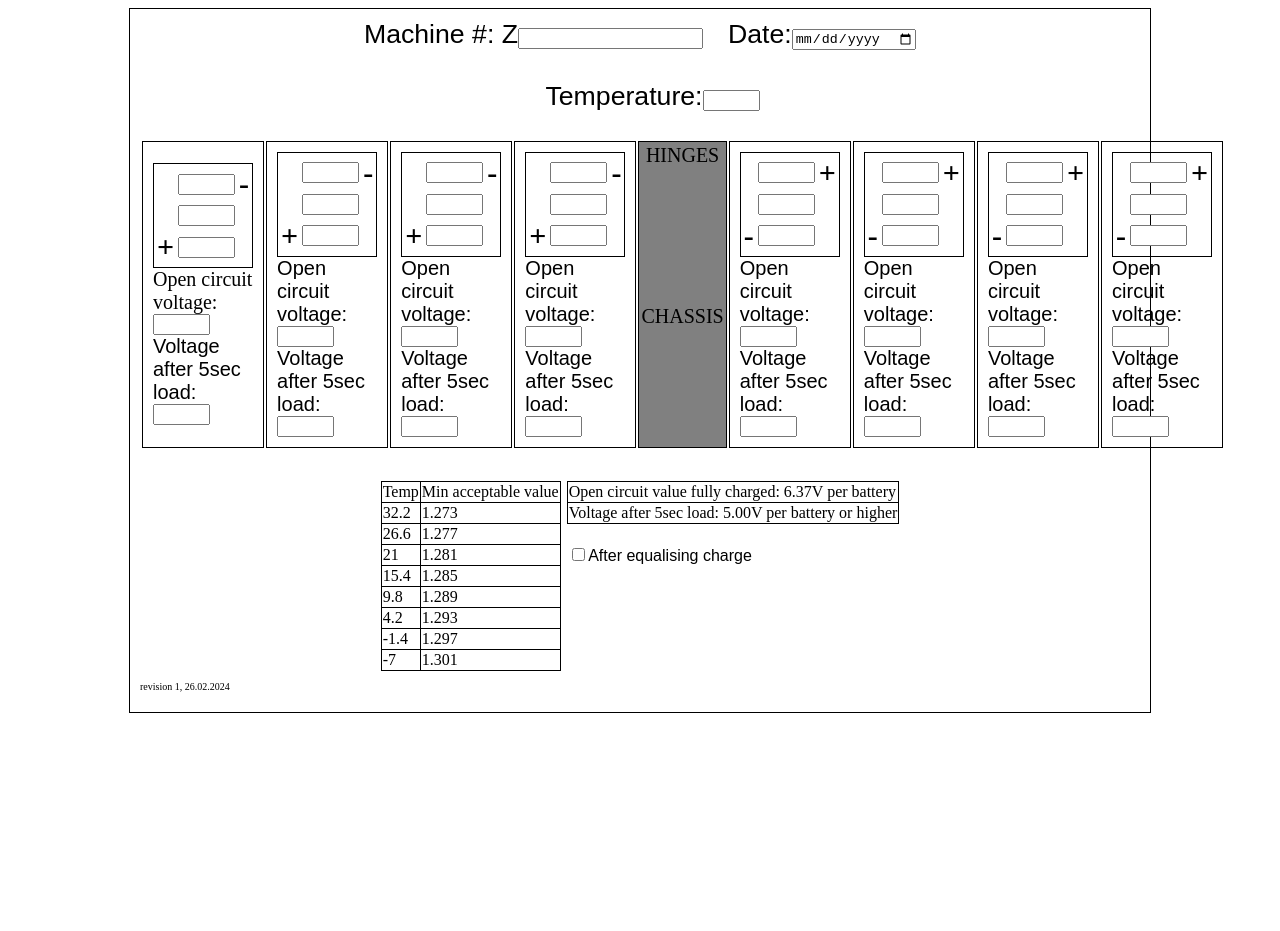
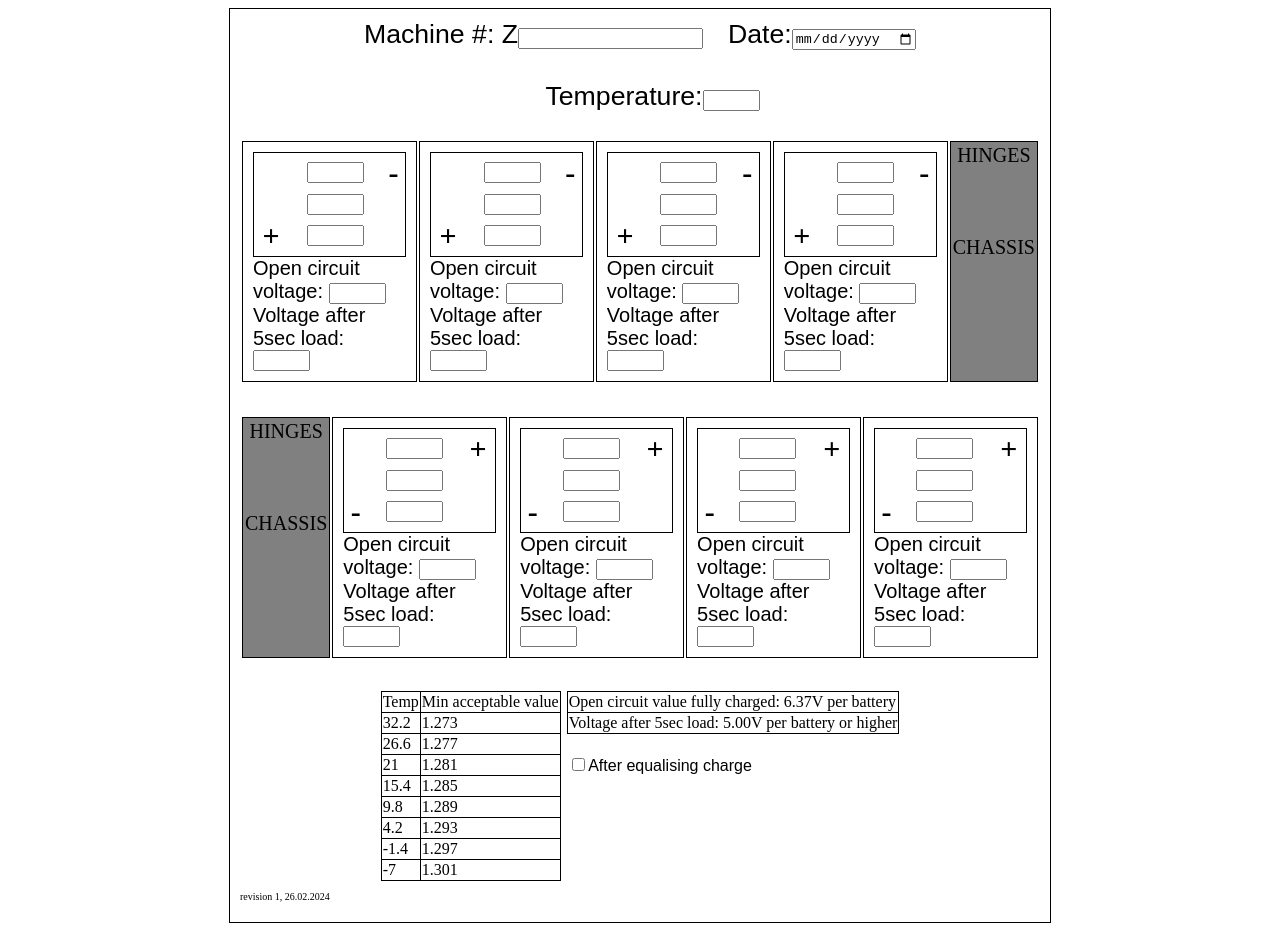
Before and after one commit to utevsky/Gravity-log, a plain HTML site: page Z33-45-alternative.html in a window 1280 px wide. Before the commit the page ends 800 px from the top, so only its background shows below. Drawn offline with Linux system fonts and the light colour scheme.

Commit message:
Update Z33-45-alternative.html

```diff
--- a/Z33-45-alternative.html
+++ b/Z33-45-alternative.html
@@ -4,7 +4,7 @@
 	</head>
 	<title>Gravity log 8x6V batteries</title>
 	<body><center>
-<div class="content" style="width:1000px;padding:10px;font-face:Arial; font-size:20pt; border:solid 1px">
+<div class="content" style="width:800px;padding:10px;font-face:Arial; font-size:20pt; border:solid 1px">
 <div>
 	<form>
 	<label style="font-family:Arial;">Machine #: Z</label><input type="text"><label style="font-family:Arial;padding-left:25px">Date:</label><input type="date"><br><br><label style="font-family:Arial;padding-left:25px">Temperature:</label><input type="text" size="4" maxlength="4">
@@ -12,88 +12,93 @@
 <table cellpadding="10px" style="width:100%;font-face:Arial; font-size:20px;">
 	<tr>
 		<td style="border:solid 1px">
-			<table style="width:100%;border:solid 1px">
+			<table style="width:100%;border:solid 1px;text-align:center">
 				<tr><td>&nbsp;</td>
 					<td><input type="text" inputmode="decimal" size="4" maxlength="4"></td><td><span style="font-size:30px;font-weight:bold">-</span></td></tr>
 			<tr><td>&nbsp;</td><td><input type="text" inputmode="decimal" size="4" maxlength="4"></td><td>&nbsp;</td></tr>
 			<tr><td><span style="font-size:30px;font-weight:bold;">+</span></td><td><input type="text" inputmode="decimal" size="4" maxlength="4"></td><td>&nbsp;</td></tr>
 			</table>
-<span style=text<label style="font-family:Arial;">Open circuit voltage: </label><input type="text" inputmode="decimal" size="4" maxlength="4">
+<label style="font-family:Arial;">Open circuit voltage: </label><input type="text" inputmode="decimal" size="4" maxlength="4"><br>
 <label style="font-family:Arial;">Voltage after 5sec load: </label><input type="text" inputmode="decimal" size="4" maxlength="4">
 		</td>
 <td style="border:solid 1px">
-			<table style="width:100%;border:solid 1px">
+			<table style="width:100%;border:solid 1px;text-align:center">
 				<tr><td>&nbsp;</td>
 					<td><input type="text" inputmode="decimal" size="4" maxlength="4"></td><td><span style="font-size:30px;font-weight:bold">-</span></td></tr>
 			<tr><td>&nbsp;</td><td><input type="text" inputmode="decimal" size="4" maxlength="4"></td><td>&nbsp;</td></tr>
 			<tr><td><span style="font-size:30px;font-weight:bold;">+</span></td><td><input type="text" inputmode="decimal" size="4" maxlength="4"></td><td>&nbsp;</td></tr>
 			</table>
-<label style="font-family:Arial;">Open circuit voltage: </label><input type="text" inputmode="decimal" size="4" maxlength="4">
+<label style="font-family:Arial;">Open circuit voltage: </label><input type="text" inputmode="decimal" size="4" maxlength="4"><br>
 <label style="font-family:Arial;">Voltage after 5sec load: </label><input type="text" inputmode="decimal" size="4" maxlength="4">
 		</td>
 <td style="border:solid 1px">
-			<table style="width:100%;border:solid 1px">
+			<table style="width:100%;border:solid 1px;text-align:center">
 				<tr><td>&nbsp;</td>
 					<td><input type="text" inputmode="decimal" size="4" maxlength="4"></td><td><span style="font-size:30px;font-weight:bold">-</span></td></tr>
 			<tr><td>&nbsp;</td><td><input type="text" inputmode="decimal" size="4" maxlength="4"></td><td>&nbsp;</td></tr>
 			<tr><td><span style="font-size:30px;font-weight:bold;">+</span></td><td><input type="text" inputmode="decimal" size="4" maxlength="4"></td><td>&nbsp;</td></tr>
 			</table>
-<label style="font-family:Arial;">Open circuit voltage: </label><input type="text" inputmode="decimal" size="4" maxlength="4">
+<label style="font-family:Arial;">Open circuit voltage: </label><input type="text" inputmode="decimal" size="4" maxlength="4"><br>
 <label style="font-family:Arial;">Voltage after 5sec load: </label><input type="text" inputmode="decimal" size="4" maxlength="4">
 		</td>
 <td style="border:solid 1px">
-			<table style="width:100%;border:solid 1px">
+			<table style="width:100%;border:solid 1px;text-align:center">
 				<tr><td>&nbsp;</td>
 					<td><input type="text" inputmode="decimal" size="4" maxlength="4"></td><td><span style="font-size:30px;font-weight:bold">-</span></td></tr>
 			<tr><td>&nbsp;</td><td><input type="text" inputmode="decimal" size="4" maxlength="4"></td><td>&nbsp;</td></tr>
 			<tr><td><span style="font-size:30px;font-weight:bold;">+</span></td><td><input type="text" inputmode="decimal" size="4" maxlength="4"></td><td>&nbsp;</td></tr>
 			</table>
-<label style="font-family:Arial;">Open circuit voltage: </label><input type="text" inputmode="decimal" size="4" maxlength="4">
+<label style="font-family:Arial;">Open circuit voltage: </label><input type="text" inputmode="decimal" size="4" maxlength="4"><br>
 <label style="font-family:Arial;">Voltage after 5sec load: </label><input type="text" inputmode="decimal" size="4" maxlength="4">
 		</td>
-		<td style="background-color:grey;border:solid 1px;padding:2px;text-align:center;vertical-align:top;">HINGES<br><br><br><br><br><br><br>CHASSIS</td>
+		<td style="background-color:grey;border:solid 1px;padding:2px;text-align:center;vertical-align:top;">HINGES<br><br><br><br>CHASSIS</td></tr></table>
+<br>
+
+<table cellpadding="10px" style="width:100%;font-face:Arial; font-size:20px;">
+<tr><td style="background-color:grey;border:solid 1px;padding:2px;text-align:center;vertical-align:top;">HINGES<br><br><br><br>CHASSIS</td>
 		<td style="border:solid 1px">
-			<table style="width:100%;border:solid 1px">
+			<table style="width:100%;border:solid 1px;text-align:center">
 				<tr><td>&nbsp;</td>
 					<td><input type="text" inputmode="decimal" size="4" maxlength="4"></td><td><span style="font-size:30px;font-weight:bold">+</span></td></tr>
 			<tr><td>&nbsp;</td><td><input type="text" inputmode="decimal" size="4" maxlength="4"></td><td>&nbsp;</td></tr>
 			<tr><td><span style="font-size:30px;font-weight:bold;">-</span></td><td><input type="text" inputmode="decimal" size="4" maxlength="4"></td><td>&nbsp;</td></tr>
 			</table>
-<label style="font-family:Arial;">Open circuit voltage: </label><input type="text" inputmode="decimal" size="4" maxlength="4">
+<label style="font-family:Arial;">Open circuit voltage: </label><input type="text" inputmode="decimal" size="4" maxlength="4"><br>
 <label style="font-family:Arial;">Voltage after 5sec load: </label><input type="text" inputmode="decimal" size="4" maxlength="4">
 		</td>
 <td style="border:solid 1px">
-			<table style="width:100%;border:solid 1px">
+			<table style="width:100%;border:solid 1px;text-align:center">
 				<tr><td>&nbsp;</td>
 					<td><input type="text" inputmode="decimal" size="4" maxlength="4"></td><td><span style="font-size:30px;font-weight:bold">+</span></td></tr>
 			<tr><td>&nbsp;</td><td><input type="text" inputmode="decimal" size="4" maxlength="4"></td><td>&nbsp;</td></tr>
 			<tr><td><span style="font-size:30px;font-weight:bold;">-</span></td><td><input type="text" inputmode="decimal" size="4" maxlength="4"></td><td>&nbsp;</td></tr>
 			</table>
-<label style="font-family:Arial;">Open circuit voltage: </label><input type="text" inputmode="decimal" size="4" maxlength="4">
+<label style="font-family:Arial;">Open circuit voltage: </label><input type="text" inputmode="decimal" size="4" maxlength="4"><br>
 <label style="font-family:Arial;">Voltage after 5sec load: </label><input type="text" inputmode="decimal" size="4" maxlength="4">
 		</td>
 <td style="border:solid 1px">
-			<table style="width:100%;border:solid 1px">
+			<table style="width:100%;border:solid 1px;text-align:center">
 				<tr><td>&nbsp;</td>
 					<td><input type="text" inputmode="decimal" size="4" maxlength="4"></td><td><span style="font-size:30px;font-weight:bold">+</span></td></tr>
 			<tr><td>&nbsp;</td><td><input type="text" inputmode="decimal" size="4" maxlength="4"></td><td>&nbsp;</td></tr>
 			<tr><td><span style="font-size:30px;font-weight:bold;">-</span></td><td><input type="text" inputmode="decimal" size="4" maxlength="4"></td><td>&nbsp;</td></tr>
 			</table>
-<label style="font-family:Arial;">Open circuit voltage: </label><input type="text" inputmode="decimal" size="4" maxlength="4">
+<label style="font-family:Arial;">Open circuit voltage: </label><input type="text" inputmode="decimal" size="4" maxlength="4"><br>
 <label style="font-family:Arial;">Voltage after 5sec load: </label><input type="text" inputmode="decimal" size="4" maxlength="4">
 		</td>
 <td style="border:solid 1px">
-			<table style="width:100%;border:solid 1px">
+			<table style="width:100%;border:solid 1px;text-align:center">
 				<tr><td>&nbsp;</td>
 					<td><input type="text" inputmode="decimal" size="4" maxlength="4"></td><td><span style="font-size:30px;font-weight:bold">+</span></td></tr>
 			<tr><td>&nbsp;</td><td><input type="text" inputmode="decimal" size="4" maxlength="4"></td><td>&nbsp;</td></tr>
 			<tr><td><span style="font-size:30px;font-weight:bold;">-</span></td><td><input type="text" inputmode="decimal" size="4" maxlength="4"></td><td>&nbsp;</td></tr>
 			</table>
-<label style="font-family:Arial;">Open circuit voltage: </label><input type="text" inputmode="decimal" size="4" maxlength="4">
+<label style="font-family:Arial;">Open circuit voltage: </label><input type="text" inputmode="decimal" size="4" maxlength="4"><br>
 <label style="font-family:Arial;">Voltage after 5sec load: </label><input type="text" inputmode="decimal" size="4" maxlength="4">
 		</td>
 	</tr>
 </table>
+
 <br>
 <table style="font-face:Arial;border-collapse:collapse">
 <tr><td style="border:solid 1px">Temp</td><td style="border:solid 1px">Min acceptable value</td><td>&nbsp</td><td style="border:solid 1px">Open circuit value fully charged: 6.37V per battery</td></tr>
```
